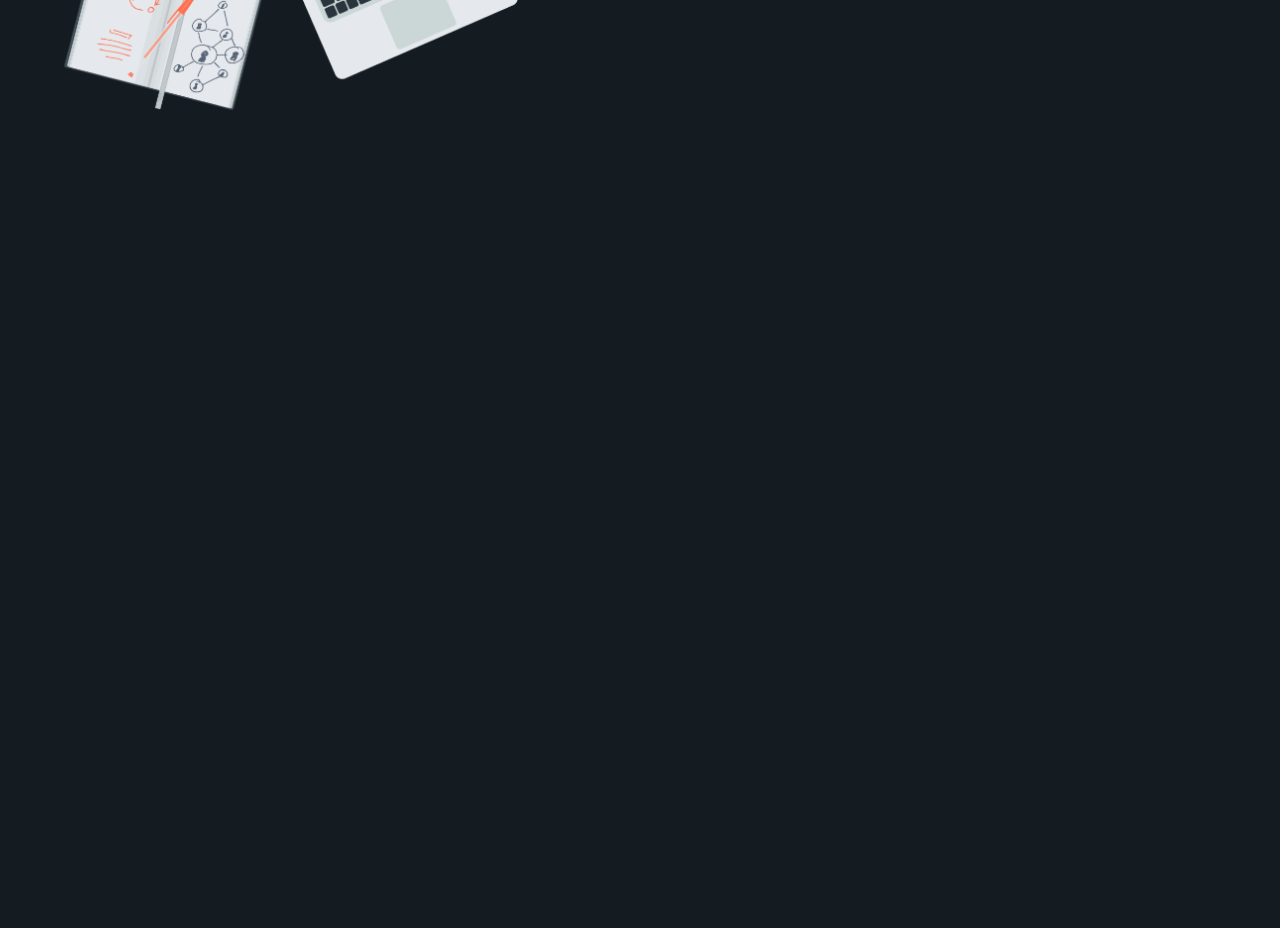
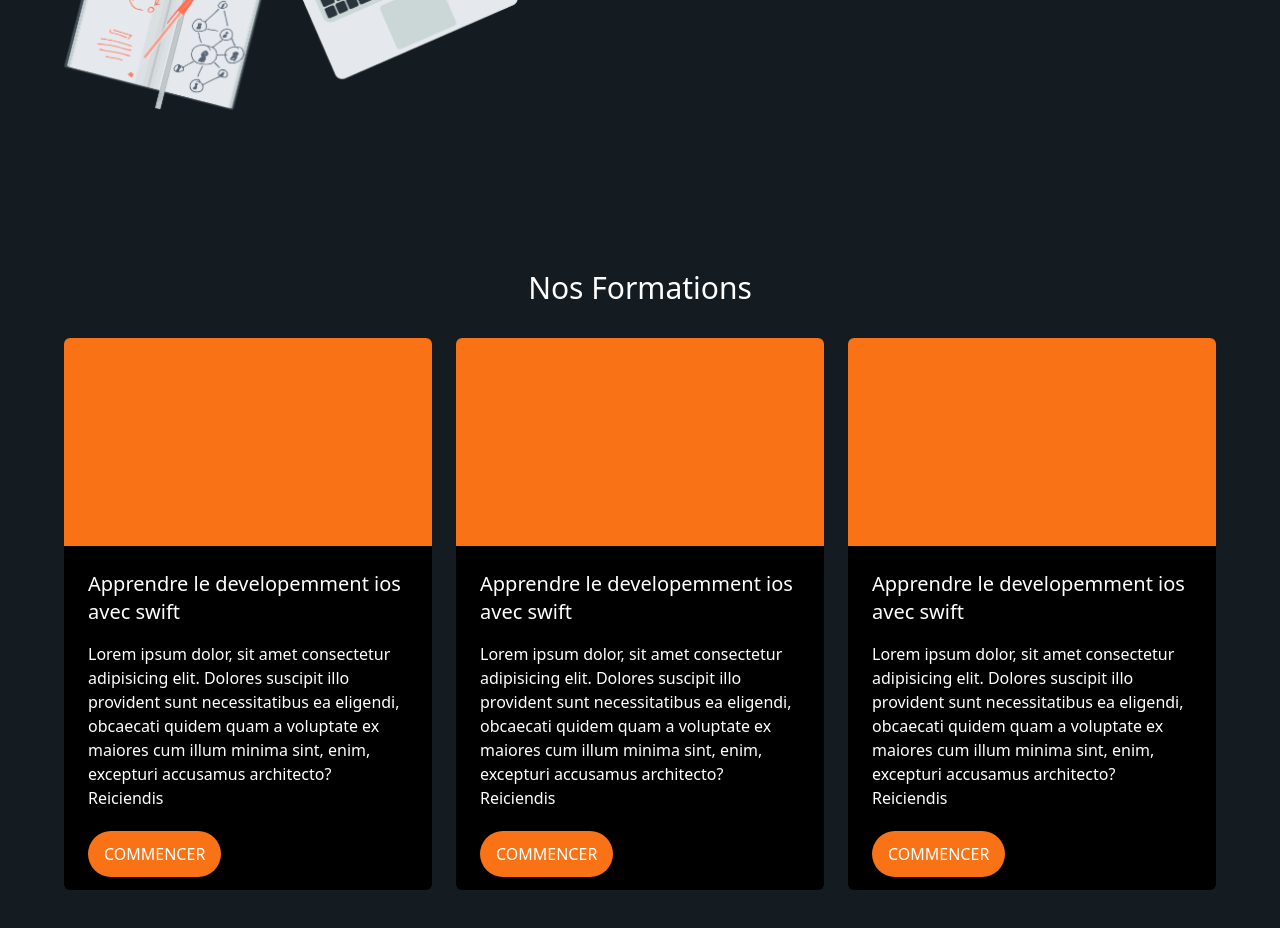
Before and after one commit to zgeniuscoders/portfolio-zgeniuscoders, a website built with Vite: page index.html in a window 1280 px wide. Shown: the part 2152-3080 px from the top of the page. Before the commit the page ends 2262 px from the top, so only its background shows below. Built offline with nearby package versions, Linux system fonts and the light colour scheme.

Commit message:
courses section

```diff
--- a/index.html
+++ b/index.html
@@ -203,6 +203,58 @@
     </div>
   </section>
 
+  <!-- courses  -->
+  <section class="container mx-auto px-16 my-40">
+    <h3 class="text-white text-center text-3xl mb-8">Nos Formations</h3>
+
+    <div class="lg:grid grid-cols-3 gap-6 items-start">
+      <article class="bg-black rounded-md overflow-hidden">
+
+        <div class="bg-orange-500 w-full h-52"></div>
+
+        <div class="text-white m-6">
+          <h3 class="text-xl mb-4">Apprendre le developemment ios avec swift</h3>
+          <p class="mb-2">Lorem ipsum dolor, sit amet consectetur adipisicing elit. Dolores suscipit illo provident sunt
+            necessitatibus ea eligendi, obcaecati quidem quam a voluptate ex maiores cum illum minima sint, enim,
+            excepturi accusamus architecto? Reiciendis</p>
+            <button type="button" class="mt-6"><a href=""
+              class="bg-orange-500 text-white py-3 px-4 rounded-full uppercase hover:bg-opacity-80">Commencer</a></button>
+        </div>
+
+      </article>
+
+      <article class="bg-black rounded-md overflow-hidden">
+
+        <div class="bg-orange-500 w-full h-52"></div>
+
+        <div class="text-white m-6">
+          <h3 class="text-xl mb-4">Apprendre le developemment ios avec swift</h3>
+          <p class="mb-2">Lorem ipsum dolor, sit amet consectetur adipisicing elit. Dolores suscipit illo provident sunt
+            necessitatibus ea eligendi, obcaecati quidem quam a voluptate ex maiores cum illum minima sint, enim,
+            excepturi accusamus architecto? Reiciendis</p>
+            <button type="button" class="mt-6"><a href=""
+              class="bg-orange-500 text-white py-3 px-4 rounded-full uppercase hover:bg-opacity-80">Commencer</a></button>
+        </div>
+
+      </article>
+
+      <article class="bg-black rounded-md overflow-hidden">
+
+        <div class="bg-orange-500 w-full h-52"></div>
+
+        <div class="text-white m-6">
+          <h3 class="text-xl mb-4">Apprendre le developemment ios avec swift</h3>
+          <p class="mb-2">Lorem ipsum dolor, sit amet consectetur adipisicing elit. Dolores suscipit illo provident sunt
+            necessitatibus ea eligendi, obcaecati quidem quam a voluptate ex maiores cum illum minima sint, enim,
+            excepturi accusamus architecto? Reiciendis</p>
+            <button type="button" class="mt-6"><a href=""
+              class="bg-orange-500 text-white py-3 px-4 rounded-full uppercase hover:bg-opacity-80">Commencer</a></button>
+        </div>
+
+      </article>
+    </div>
+  </section>
+
   <script type="module" src="/src/main.ts"></script>
 </body>
 
```
